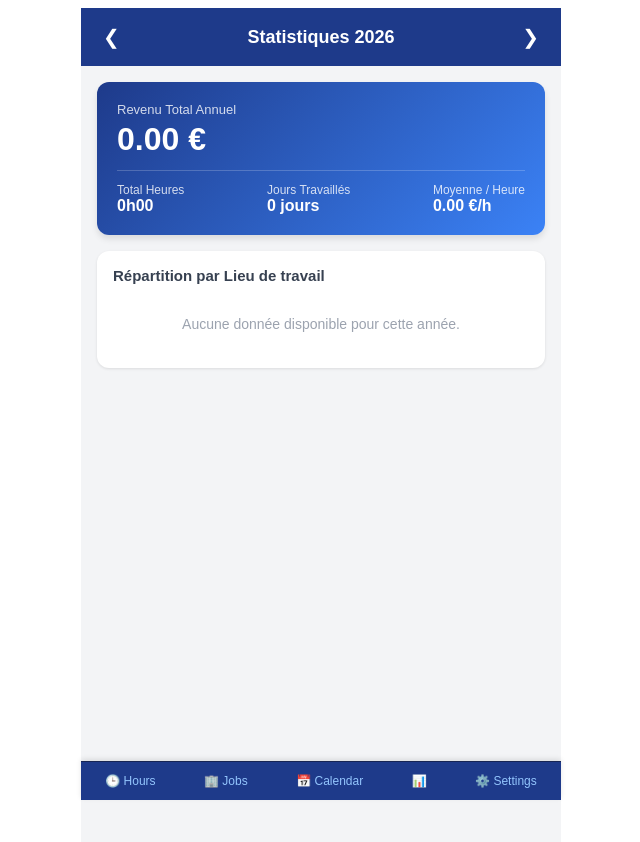
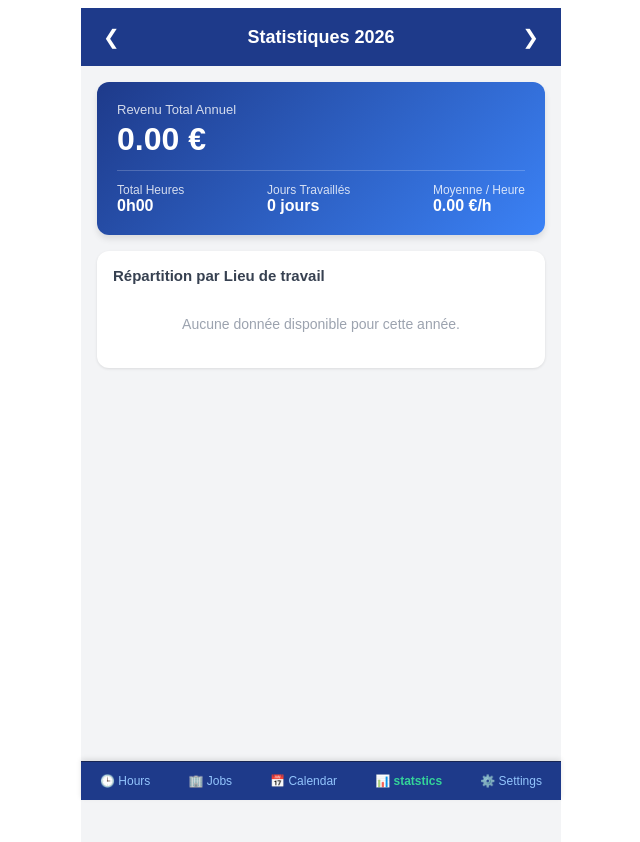
Before and after one commit to NminaN85/Monshift, a Next.js app: page /stats in a window 1280 px wide. Shown: the top 842 px of the page, without its empty margins (319-959 px from the left). Built offline with nearby package versions, Linux system fonts and the light colour scheme.

Commit message:
Enhance BottomNav with stats language support
Added 'stats' key to language translations for French, English, and Arabic.

```diff
--- a/src/components/BottomNav.tsx
+++ b/src/components/BottomNav.tsx
@@ -3,12 +3,12 @@
 import { useState, useEffect } from "react";
 
 const navTexts: Record<string, { hours: string; jobs: string; calendar: string; settings: string }> = {
-  fr: { hours: "Heures", jobs: "Emplois", calendar: "Calendrier", settings: "Paramètres" },
-  en: { hours: "Hours", jobs: "Jobs", calendar: "Calendar", settings: "Settings" },
-  ar: { hours: "الساعات", jobs: "الأماكن", calendar: "التقويم", settings: "الإعدادات" },
+  fr: { hours: "Heures", jobs: "Emplois", calendar: "Calendrier", settings: "Paramètres" , stats: "Statistiques"},
+  en: { hours: "Hours", jobs: "Jobs", calendar: "Calendar", settings: "Settings", stats: "statstics" },
+  ar: { hours: "الساعات", jobs: "الأماكن", calendar: "التقويم", settings: "الإعدادات" , stats: "الاحصائيات"},
 };
 
-export default function BottomNav({ active }: { active: "hours" | "jobs" | "calendar" | "settings" }) {
+export default function BottomNav({ active }: { active: "hours" | "jobs" | "calendar" | "settings" | "stats" }) {
   const [lang, setLang] = useState("fr");
 
   useEffect(() => {
```
